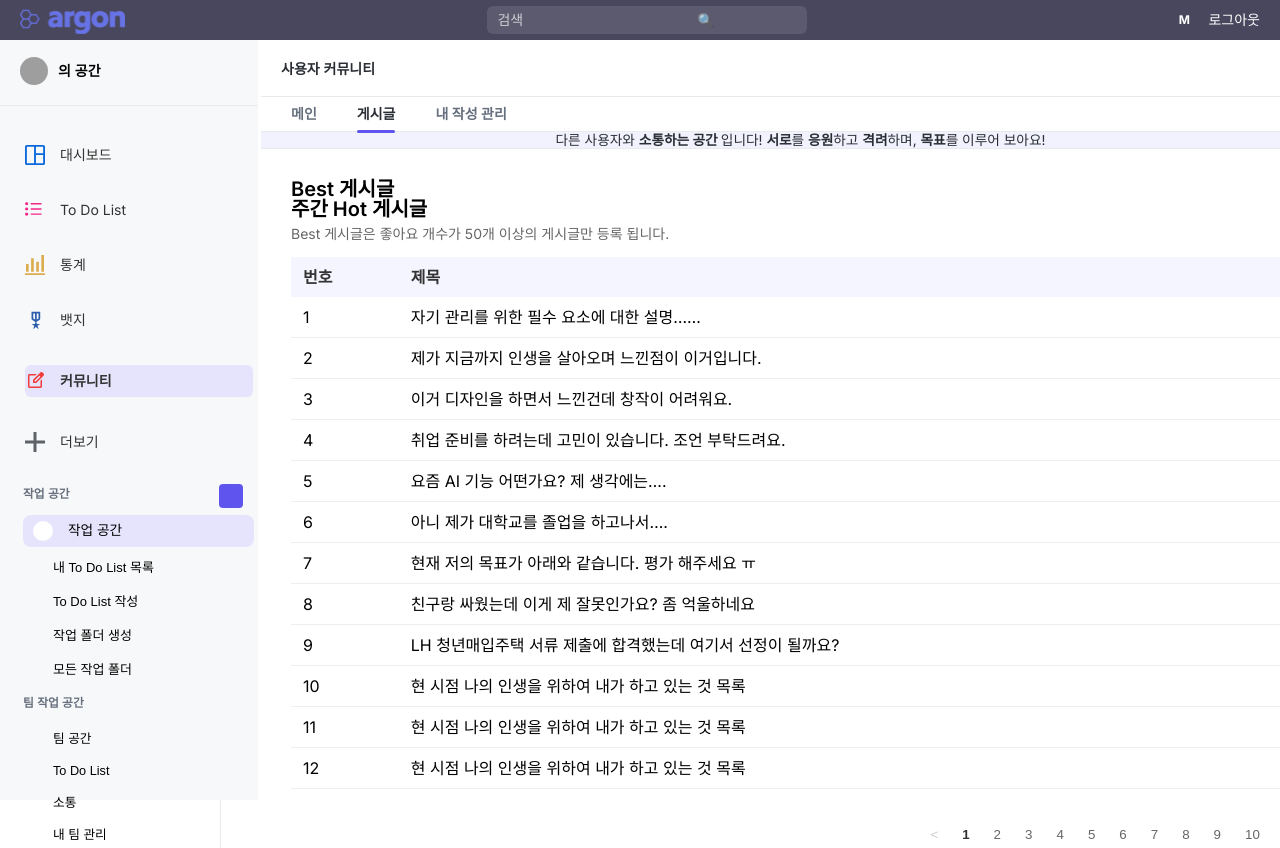
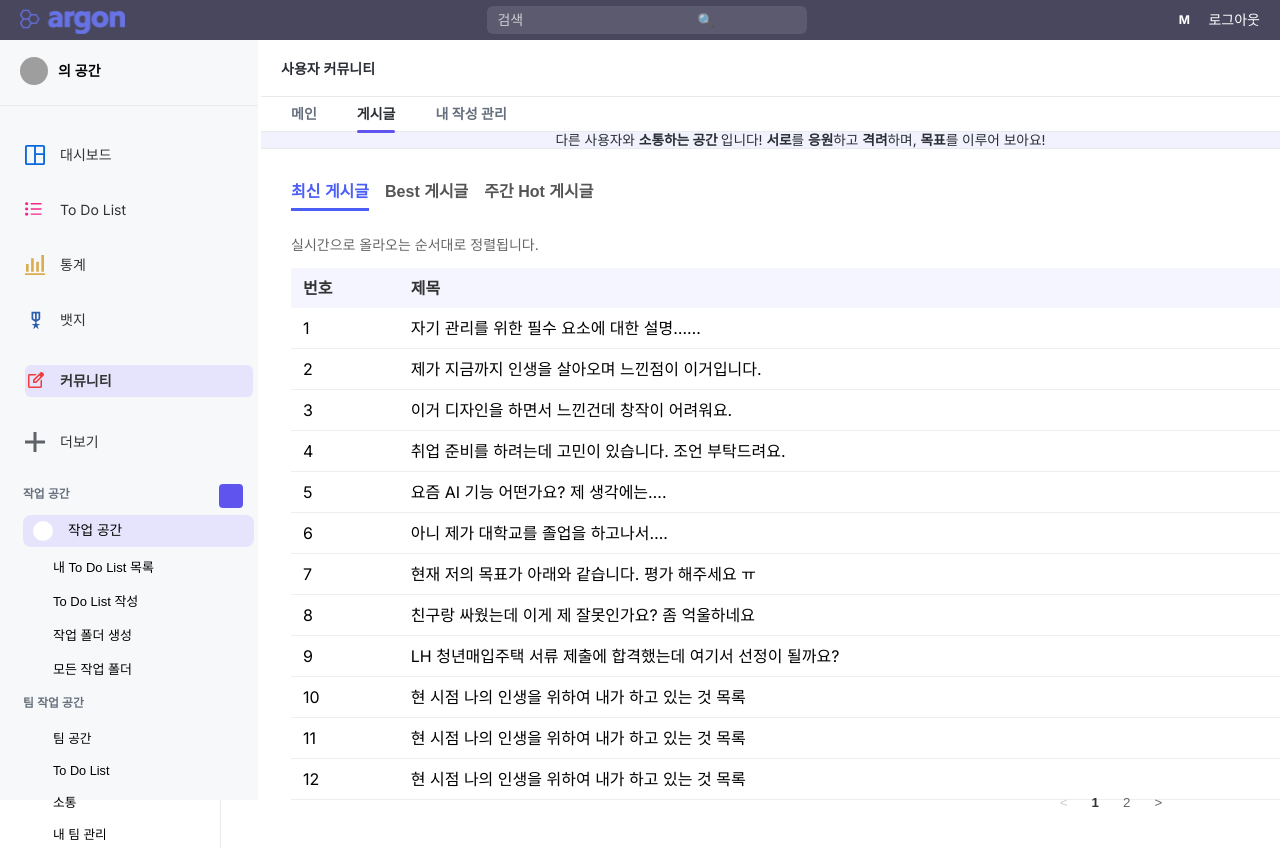
Before and after one commit to SungWookkk/FTT_frontend, a React (Create React App) app: page /community/board in a window 1280 px wide. Built offline with nearby package versions, Linux system fonts and the light colour scheme; grey boxes are pictures that could not be loaded.

Commit message:
4/24 feat: [커뮤니티] 게시판 페이지네이션 및 정렬 방식 디자인 수정
- 기본 12개 게시글 렌더링 페이지네이션 로직 추가
- 상단 Tab 정렬 방식 디자인 수정

```diff
--- a/src/components/community/CommunityBoardContentPage.js
+++ b/src/components/community/CommunityBoardContentPage.js
@@ -1,4 +1,4 @@
-import React from 'react';
+import React, { useState } from 'react';
 import '../community/css/CommunityBoardContentPage.css';
 import {NavLink} from "react-router-dom";
 
@@ -14,10 +14,41 @@ const sampleRows = [
     { no: 9, title: 'LH 청년매입주택 서류 제출에 합격했는데 여기서 선정이 될까요?', date: '2025.01.09', views: 22761, likes: 54, dislikes: 12 },
     { no: 10, title: '현 시점 나의 인생을 위하여 내가 하고 있는 것 목록', date: '2025.01.12', views: 31535, likes: 51, dislikes: 1 },
     { no: 11, title: '현 시점 나의 인생을 위하여 내가 하고 있는 것 목록', date: '2025.01.12', views: 31535, likes: 51, dislikes: 1 },
-    { no: 12, title: '현 시점 나의 인생을 위하여 내가 하고 있는 것 목록', date: '2025.01.12', views: 31535, likes: 51, dislikes: 1 }
+    { no: 12, title: '현 시점 나의 인생을 위하여 내가 하고 있는 것 목록', date: '2025.01.12', views: 31535, likes: 51, dislikes: 1 },
+    { no: 13, title: '현 시점 나의 인생을 위하여 내가 하고 있는 것 목록', date: '2025.01.12', views: 31535, likes: 51, dislikes: 1 }
 ];
 
 function CommunityBoardContentPage() {
+    const [tab, setTab] = useState('recent');  // 'recent' | 'best' | 'hot'
+    const [currentPage, setCurrentPage] = useState(1);
+
+
+    // 탭에 따라 정렬된 데이터
+    const rows = (() => {
+        switch (tab) {
+            case 'best':
+                // 좋아요 ≥ 50 순서로 필터 + 정렬 (예시)
+                return sampleRows.filter(r => r.likes >= 50);
+            case 'hot':
+                // 이번 주 조회수 순 정렬 (예시)
+                return [...sampleRows].sort((a, b) => b.views - a.views);
+            case 'recent':
+            default:
+                // 최근 작성 순 (sampleRows의 순서 그대로)
+                return sampleRows;
+        }
+    })();
+
+    // pagination 설정
+    const rowsPerPage = 12;
+    const totalPages = Math.ceil(rows.length / rowsPerPage);
+    const start = (currentPage - 1) * rowsPerPage;
+    const visibleRows = rows.slice(start, start + rowsPerPage);
+
+    const goPrev = () => setCurrentPage(p => Math.max(1, p - 1));
+    const goNext = () => setCurrentPage(p => Math.min(totalPages, p + 1));
+
+
     return (
         <div className="dashboard-content">
             {/* 작업공간 헤더 */}
@@ -74,23 +105,47 @@ function CommunityBoardContentPage() {
                 </p>
             </div>
             <div className="board-container">
-            <h2 className="board-title">Best 게시글</h2>
-            <h2 className="board-title">주간 Hot 게시글</h2>
+                {/* 탭 버튼 */}
+                <div className="board-tabs">
+                    <button
+                        className={`board-tab ${tab==='recent' ? 'active' : ''}`}
+                        onClick={() => setTab('recent')}
+                    >
+                        최신 게시글
+                    </button>
+                    <button
+                        className={`board-tab ${tab==='best' ? 'active' : ''}`}
+                        onClick={() => setTab('best')}
+                    >
+                        Best 게시글
+                    </button>
+                    <button
+                        className={`board-tab ${tab==='hot' ? 'active' : ''}`}
+                        onClick={() => setTab('hot')}
+                    >
+                        주간 Hot 게시글
+                    </button>
+                </div>
 
-            <p className="board-subtitle">Best 게시글은 좋아요 개수가 50개 이상의 게시글만 등록 됩니다.</p>
+                {/* 서브타이틀 */}
+                <p className="board-subtitle">
+                    {tab==='recent' && '실시간으로 올라오는 순서대로 정렬됩니다.'}
+                    {tab==='best'    && 'Best 게시글은 좋아요 개수가 50개 이상의 게시글만 등록 됩니다.'}
+                    {tab==='hot'     && '주간 Hot 게시글은 이번 주 조회수 순으로 정렬됩니다.'}
+                </p>
+
+                {/* 테이블 */}
                 <div className="board-table-wrapper">
                     <table className="board-table">
-                    <thead>
-                    <tr>
+                        <thead><tr>
                             <th>번호</th>
                             <th>제목</th>
                             <th>날짜</th>
                             <th>조회</th>
                             <th>공감 수</th>
-                    </tr>
-                    </thead>
+                        </tr></thead>
                         <tbody>
-                    {sampleRows.map(row => (
+                         {visibleRows.map(row => (
                              <tr key={row.no}>
                                  <td>{row.no}</td>
                                  <td className="title-cell">{row.title}</td>
@@ -100,21 +155,27 @@ function CommunityBoardContentPage() {
                                      <span className="like">👍 {row.likes}</span>
                                      <span className="dislike">👎 {row.dislikes}</span>
                                  </td>
-                        </tr>
-                    ))}
+                             </tr>))}
                         </tbody>
                     </table>
+                {/* 페이지네이션 */}
+                <div className="board-pagination">
+                    <button onClick={goPrev} disabled={currentPage===1}>&lt;</button>
+                    {Array.from({ length: totalPages }, (_, i) => (
+                        <button
+                            key={i+1}
+                            className={currentPage===i+1 ? 'active' : ''}
+                            onClick={() => setCurrentPage(i+1)}
+                        >
+                            {i+1}
+                        </button>
+                    ))}
+                    <button onClick={goNext} disabled={currentPage===totalPages}>&gt;</button>
                   </div>
-                {/* Pagination placeholder */}
-                <div className="board-pagination">
-                    <button disabled>{'<'}</button>
-                    {[...Array(10)].map((_, i) => (
-                        <button key={i} className={i===0 ? 'active' : ''}>{i+1}</button>
-                    ))}
-                    <button>{'>'}</button>
                 </div>
             </div>
         </div>
     );
 }
+
 export default CommunityBoardContentPage;
--- a/src/components/community/css/CommunityBoardContentPage.css
+++ b/src/components/community/css/CommunityBoardContentPage.css
@@ -1,4 +1,3 @@
-
 .board-container {
     width: 1700px;
     height: 700px;
@@ -6,6 +5,11 @@
     background: #fff;
     box-sizing: border-box;
     border-radius: 8px;
+
+    /* 아래 3줄 추가 */
+    display: flex;
+    flex-direction: column;
+    position: relative;
 }
 
 .board-title {
@@ -25,7 +29,7 @@
 
 .board-table-wrapper {
     width: 100%;
-    height: calc(100% - 90px);
+    flex: 1;
 }
 
 .board-table {
@@ -60,10 +64,12 @@
 }
 
 .board-pagination {
+    position: absolute;
+    bottom: 16px;
+    left: 0;
+    width: 100%;
     display: flex;
     justify-content: center;
-    align-items: center;
-    margin-top: 16px;
     gap: 8px;
 }
 
@@ -84,3 +90,29 @@
     color: #ccc;
     cursor: default;
 }
+
+/* 탭 버튼 컨테이너 */
+.board-tabs {
+    display: flex;
+    gap: 16px;
+    margin-bottom: 12px;
+    position: relative;
+    bottom: 7px;
+}
+
+.board-tab {
+    background: none;
+    border: none;
+    padding: 6px 0;
+    font-size: 16px;
+    font-weight: 600    ;
+    color: #555;
+    cursor: pointer;
+    border-bottom: 3px solid transparent;
+}
+
+.board-tab.active {
+    color: #4b5ef5;
+    border-color: #4b5ef5;
+    position: relative;
+}
```
Lines whose indentation alone changed are shown as unchanged.
